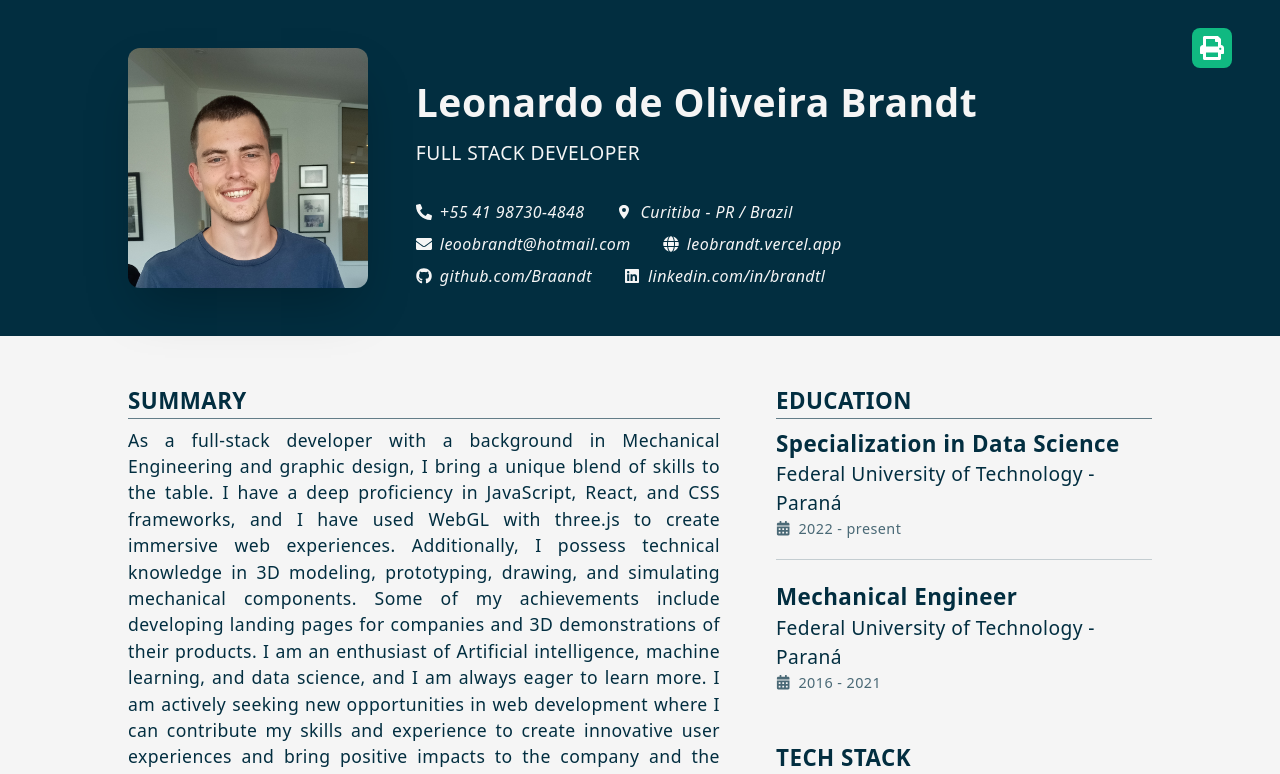
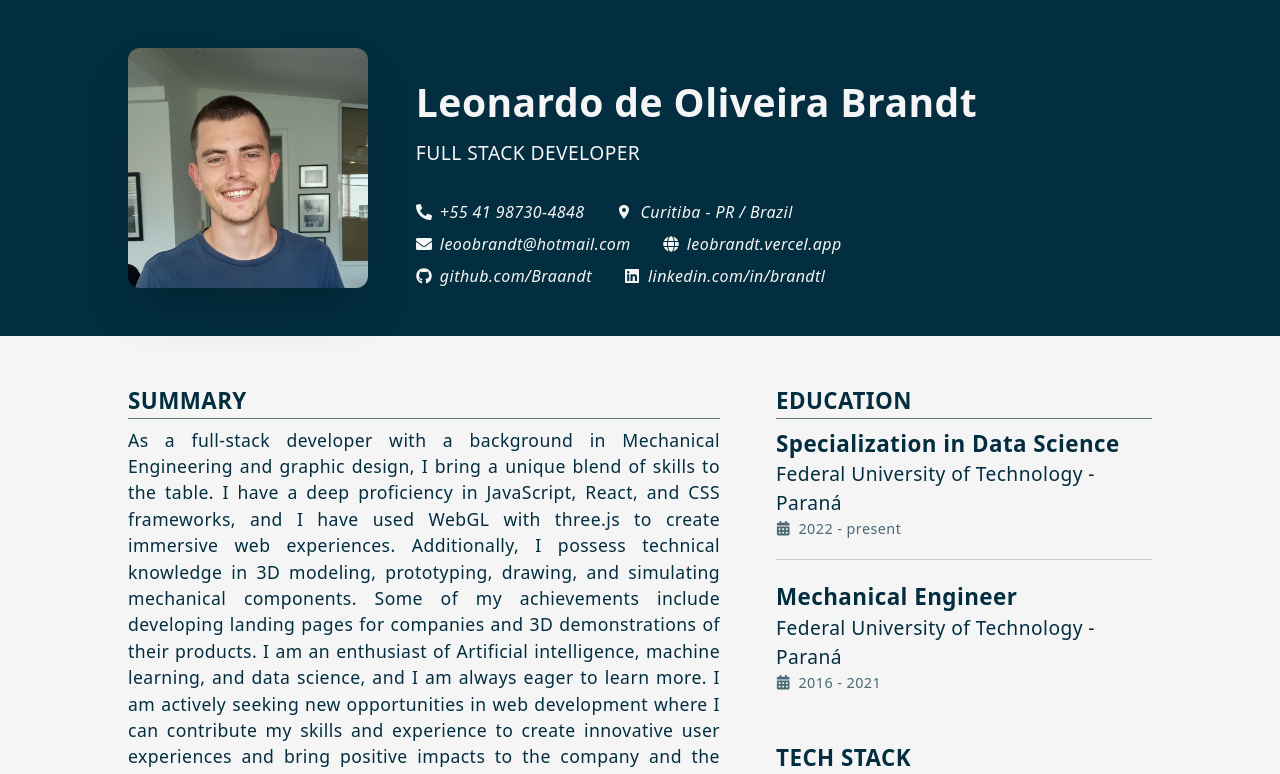
Before and after one commit to Braandt/resume, a React (Vite) app: page / in a window 1280 px wide. Shown: the top 774 px of the page. Built offline with nearby package versions, Linux system fonts and the light colour scheme.

Commit message:
Update App.jsx

```diff
--- a/src/App.jsx
+++ b/src/App.jsx
@@ -9,7 +9,7 @@ export default function App() {
 
 			<Body />
 
-			<PrintButton />
+			{/** <PrintButton /> **/}
 		</div>
 	)
 }
```
